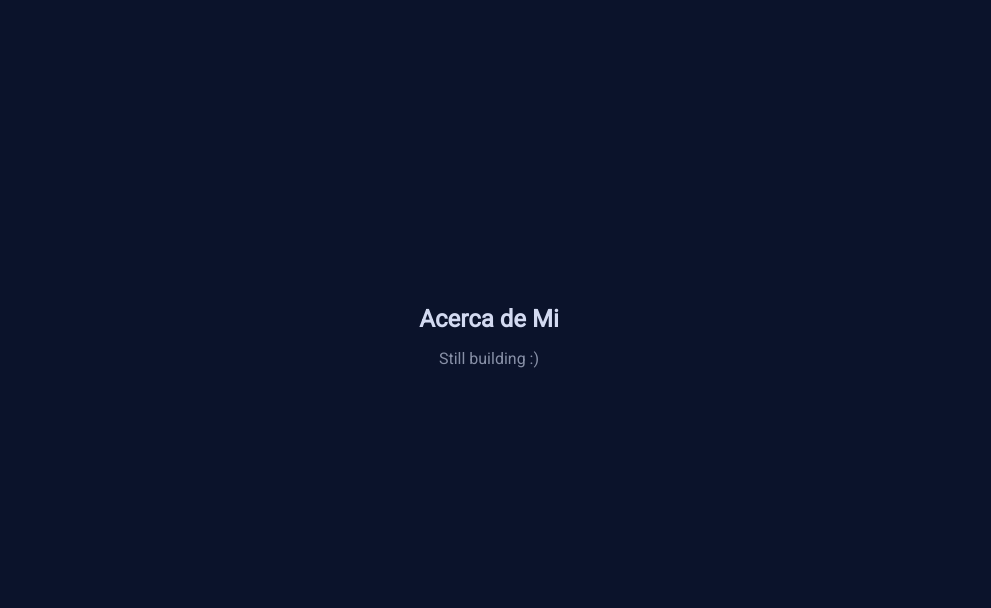
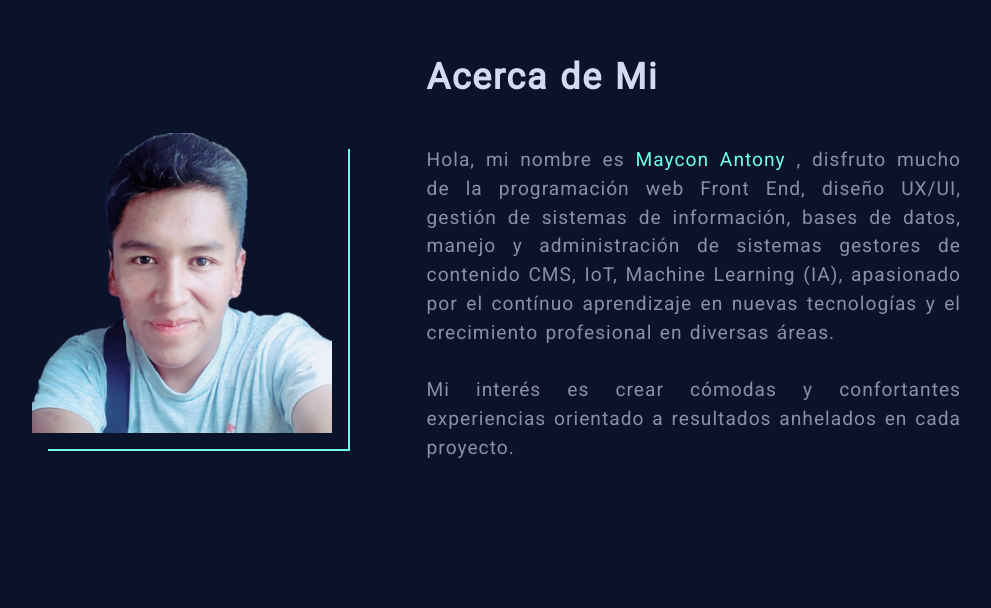
Before and after one commit to mayconyucra/portfolio, a React (Create React App) app: page / in a window 1280 px wide. Shown: the part 872-1480 px from the top of the page, without its empty margins (151-1142 px from the left). Built offline with nearby package versions, Linux system fonts and the light colour scheme.

Commit message:
only AboutMe section v1

```diff
--- a/src/AboutMe.jsx
+++ b/src/AboutMe.jsx
@@ -1,34 +1,126 @@
 import React from "react";
 import styled from "styled-components"
 import GlobalColor from "./components/GlobalColors";
+import Perfil from "./media/perfil.png";
 
-const SectionAboutMe = styled.section`
-    position: relative;
-    height: 100vh;
-    background-color: ${GlobalColor.primary};
-    display: flex;
-    flex-direction: column;
-    align-items: center;
-    justify-content: center;
-    color: ${GlobalColor.paragraph};
+/// Contenedor general - AboutMe ////
+const ContainerAboutMe = styled.section`
+  padding: 3rem 0;
+  position: relative;
+  background-color: ${GlobalColor.primary};
+  color: white;
+`;
+/// Contenedor general - AboutMe ////
 
+/// Contenedor principal - AboutMe ////
+const AboutMePrincipal = styled.div`
+  margin: 1rem auto;
+  color: white;
+  max-width: 80vw;
+  padding: 2rem 0;
+  display: flex;
 `;
+/// Contenedor principal - AboutMe ////
 
+
+/// Contenedor Imagen - AboutMe ////
+const PerfilImgContainer = styled.div`
+  width: 40%;
+  display: flex;
+  align-items: center;
+  justify-content: center;
+  margin: 1rem 0;
+`;
+/// Contenedor Imagen - AboutMe ////
+
+// Imagen - Container///
+const ImagenContainer = styled.div`
+  width: 300px;
+  height: 300px;
+  ::before{
+    content: "";
+    width: 300px;
+    height: 300px;
+    margin: 1rem;
+    position: absolute;
+    border-right: 2px solid ${GlobalColor.fifeth};
+    border-bottom: 2px solid ${GlobalColor.fifeth};
+  }
+`;
+// Imagen - Container///
+
+///  Imagen - AboutMe ////
+const ImagenAboutMe = styled.img`
+  position: relative;
+  width: 100%;
+  height: 100%;
+`;
+///  Imagen - AboutMe ////
+
+/// Contenedor Descripcion - AboutMe ////
+const TextDescriptionContainer = styled.div`
+  width: 60%;
+  margin: 1rem 0;
+  padding: 1rem .5rem;
+`;
+/// Contenedor Descripcion - AboutMe ////
+
+/// Titulo AboutMe ////
 const TitleAboutMe = styled.h1`
+  color: ${GlobalColor.title};
+  word-spacing: .1rem;
+  letter-spacing: .1rem;
+  padding: 0 2rem;
+  font-size: 36px;
+`;
+/// Titulo AboutMe ////
 
-    text-align: center;
-    color: ${GlobalColor.title};
-    margin: 1rem 0;
+/// Texto AboutMe ////
+const TextAboutMe = styled.p`
+  display: block;
+  margin: 2rem 1rem;
+  padding: 1rem;
+  color: ${GlobalColor.paragraph};
+  font-size: larger;
+  letter-spacing: 1px;
+  word-spacing: .1rem;
+  text-align: justify;
+  line-height: 1.8rem;
+  p{
+    color: ${GlobalColor.fifeth};
+    display: initial;
+  }
 `;
-
+/// Texto AboutMe ////
 const AboutMe = () => {
   return (
     <>
-    <SectionAboutMe>
-      <TitleAboutMe>Acerca de Mi</TitleAboutMe>
-      <p>Still building :)</p>
+      <ContainerAboutMe>
+        <AboutMePrincipal>
+          <PerfilImgContainer>
+            <ImagenContainer>
+              <ImagenAboutMe src={Perfil} alt="Maycon Antony" loading="loading..." />
+            </ImagenContainer>
+          </PerfilImgContainer>
+          <TextDescriptionContainer>
+            <TitleAboutMe>Acerca de Mi</TitleAboutMe>
+            <TextAboutMe>
+              Hola, mi nombre es <p> Maycon Antony </p>,
+              disfruto mucho
+              de la programación web Front End, diseño UX/UI, gestión de sistemas de información, bases de datos,
+              manejo y administración de sistemas gestores de contenido CMS,
+              IoT, Machine Learning (IA), apasionado por el
+              contínuo aprendizaje en nuevas tecnologías y el
+              crecimiento profesional en diversas áreas.
+              <br /> <br />
+              Mi interés es crear cómodas y confortantes experiencias
+              orientado a resultados anhelados en cada proyecto.
+            </TextAboutMe>
+          </TextDescriptionContainer>
+        </AboutMePrincipal>
 
-    </SectionAboutMe>
+      </ContainerAboutMe>
+
     </>
   )
 }
```
Also changed, not shown: src/media/perfil.png (added).
